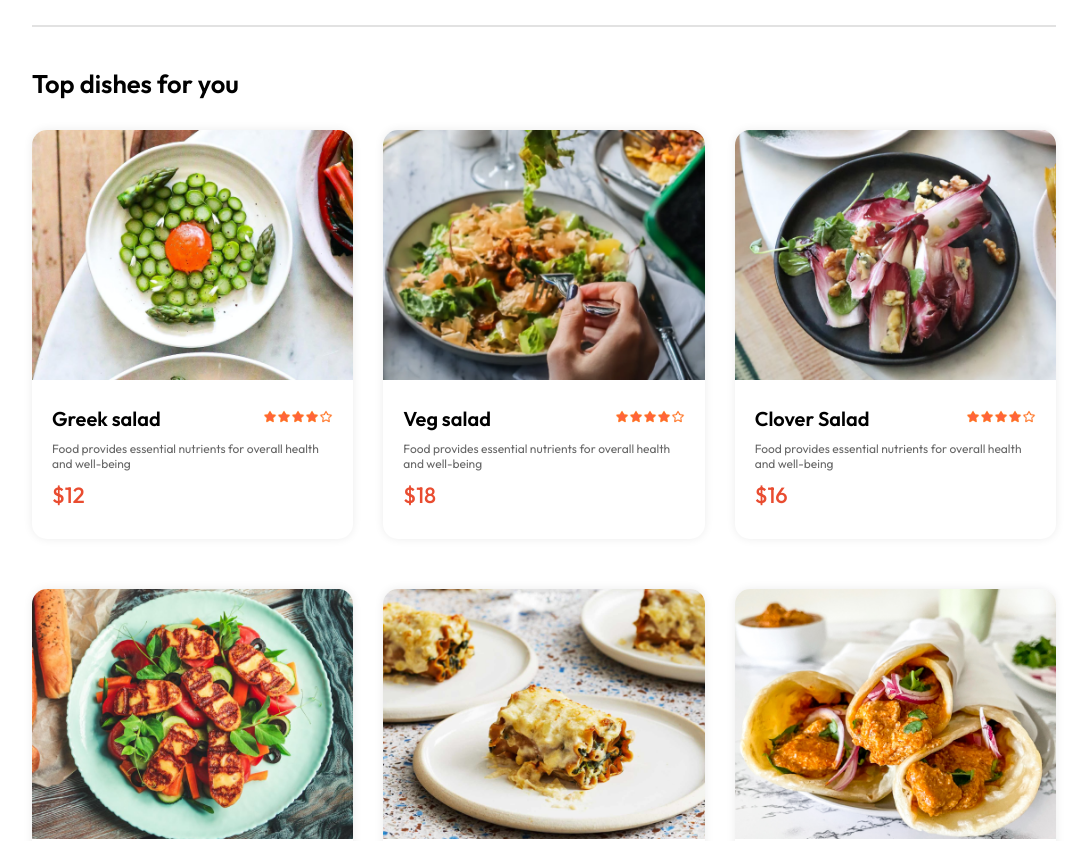
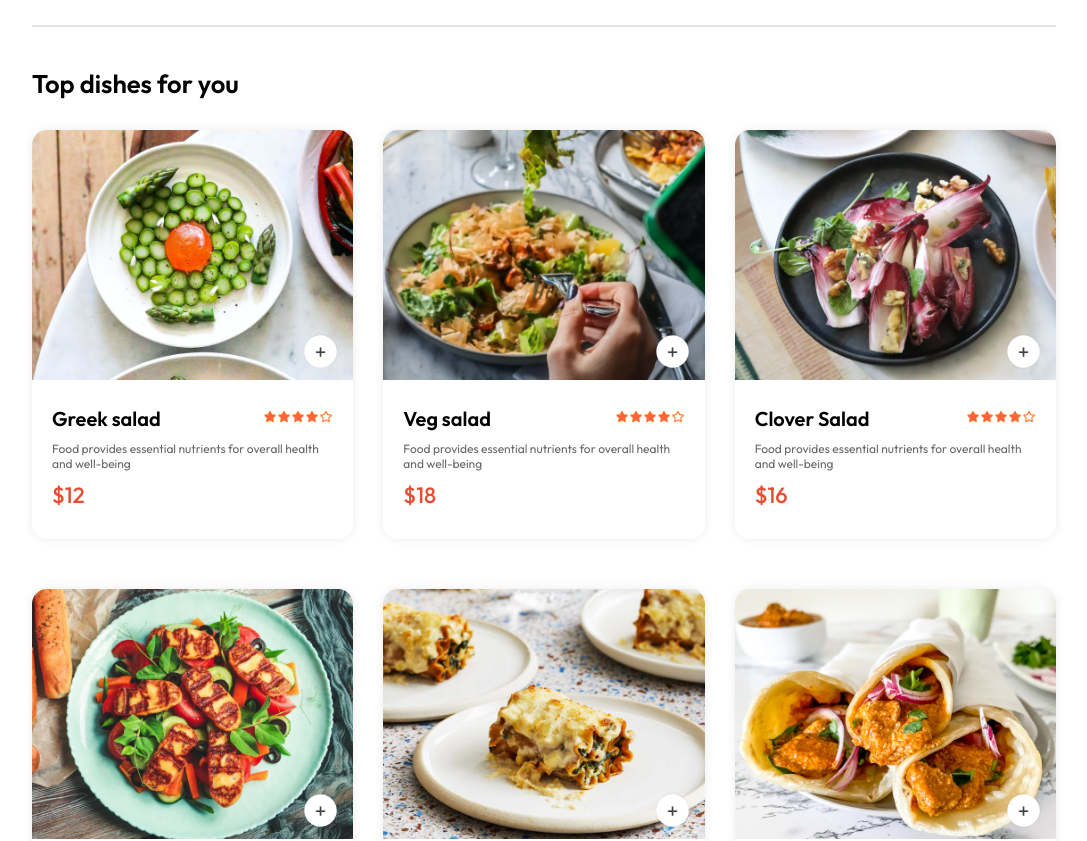
Before and after one commit to Niteshpanday05/food-order, a React (Vite) app: page / in a window 1280 px wide. Shown: the part 840-1681 px from the top of the page, without its empty margins (96-1183 px from the left). Built offline with nearby package versions, Linux system fonts and the light colour scheme.

Commit message:
use context implementation

```diff
--- a/src/components/FoodItem/FoodItem.css
+++ b/src/components/FoodItem/FoodItem.css
@@ -57,3 +57,33 @@
     font-weight: 500;
     margin: 10px 0px;
 }
+
+.food-item-img-container{
+    position: relative;
+}
+
+.food-item-img-container .add{
+    width: 35px;
+    position: absolute;
+    bottom: 15px;
+    right: 15px;
+    cursor: pointer;
+    border-radius: 50%;
+
+}
+
+.food-item-counter{
+    position: absolute;
+    bottom: 15px;
+    right: 15px;
+    display: flex;
+    align-items: center;
+    gap: 10px;
+    padding: 6px;
+    border-radius: 50px;
+    background-color: white;
+}
+
+.food-item-counter img{
+    width:30px ;
+}
--- a/src/components/FoodItem/FoodItem.jsx
+++ b/src/components/FoodItem/FoodItem.jsx
@@ -1,8 +1,13 @@
-import React from "react";
+import React, { useActionState, useContext } from "react";
 import "./FoodItem.css"
 import { assets } from "../../assets/assets";
+import { StoreContext } from "../../context/StoreContext";
 
 const FoodItem = ({ id, name, price, oldPrice, description, image }) => {
+
+
+
+  const {cartItems,addToCart,removeFromCart} = useContext(StoreContext);
 
 
 
@@ -10,9 +15,16 @@ const FoodItem = ({ id, name, price, oldPrice, description, image }) => {
     <div className="food-item">
       <div className="food-item-img-container">
         <img className="food-item-image" src={image} alt="/" />
-        {/* {!itemCount
-        ?<img src
-        } */}
+        {!cartItems[id]
+        ?<img className="add" onClick={()=>addToCart(id)} src={assets.add_icon_white} alt="" />
+        :<div className="food-item-counter">
+          <img onClick={()=>removeFromCart(id)} src={assets.remove_icon_red} alt="" />
+          <p>{cartItems[id]}</p>
+          <img onClick={()=>addToCart(id)} src={assets.add_icon_green} alt="" />
+
+
+        </div>
+        }
       </div>
       <div className="food-item-info">
         <div className="food-item-name-rating">
--- a/src/context/StoreContext.jsx
+++ b/src/context/StoreContext.jsx
@@ -1,4 +1,4 @@
-import { createContext,useState } from "react";
+import { createContext,useEffect,useState } from "react";
 import {food_list} from "../assets/assets"
 
 
@@ -6,29 +6,33 @@ export const StoreContext = createContext(null)
 
 const StoreContextProvider = (props) =>{
 
-    // const [cartItems,setCartItems] = useState({})
+    const [cartItems,setCartItems] = useState({});
 
-    // const addToCart = (itemId) => {
-    //     if(!cartItems[itemId]){
-    //         setCartItems((prev)=>({...prev,[itemId]:1}))
-    //     }
-    //     else{
-    //         setCartItems((prev)=>({...prev,[itemId]:prev[itemId]+1}))
-    //     }
-    // }
+    const addToCart = (itemId) => {
+        if(!cartItems[itemId]){
+            setCartItems((prev)=>({...prev,[itemId]:1}))
+        }
+        else{
+            setCartItems((prev)=>({...prev,[itemId]:prev[itemId]+1}))
+        }
+    }
 
-    // const removeFromCart = (itemId) => {
-    //     setCartItems((prev)=>({...prev,[itemId]:prev[itemId]-1}))
-    // }
+    const removeFromCart = (itemId) => {
+        setCartItems((prev)=>({...prev,[itemId]:prev[itemId]-1}))
+    }
 
+
+    useEffect(()=>{
+        console.log(cartItems);
+    },[cartItems])
 
 
     const contextValue= {
         food_list,
-        // cartItems,
-        // setCartItems,
-        // addToCart,
-        // removeFromCart
+        cartItems,
+        setCartItems,
+        addToCart,
+        removeFromCart
 
 
     }
```
